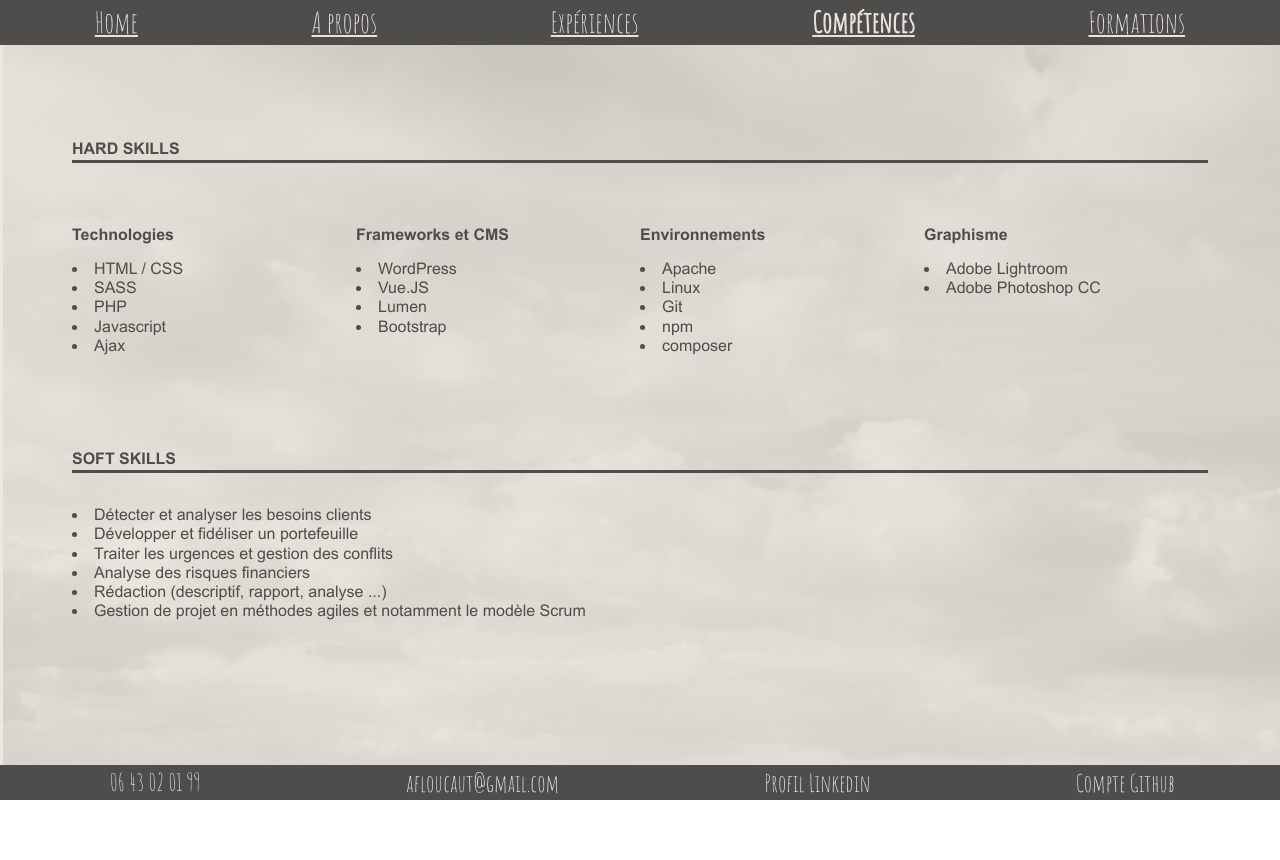
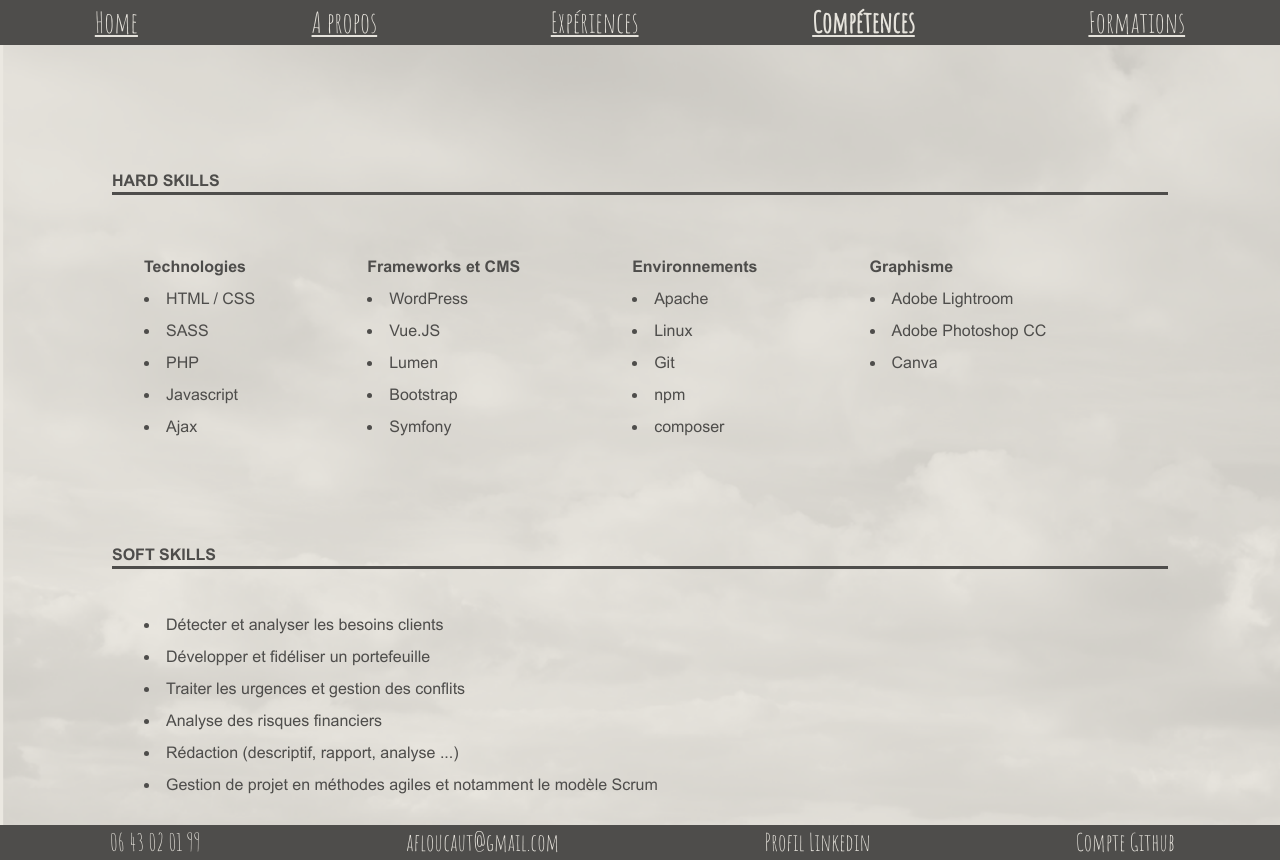
Before and after one commit to AmandineFloucaut/afloucaut, a Vue app: page /competences in a window 1280 px wide. Before the commit the page ends 800 px from the top, so only its background shows below. Built offline with nearby package versions, Linux system fonts and the light colour scheme.

Commit message:
WIP dinamization vue component

```diff
--- a/src/assets/scss/abstract/_mixins.scss
+++ b/src/assets/scss/abstract/_mixins.scss
@@ -7,7 +7,7 @@
 }
 
 @mixin screen-medium {
-    @media(min-width: 600px){
+    @media(min-width: 750px){
         @content;
     }
 }
@@ -47,17 +47,12 @@
     text-indent: 2rem;
     line-height: 1.2rem;
 
-    strong {
-      font-weight: bold;
-    }
-
-
     @content;
 }
 
 @mixin list-page {
     margin-top: 1rem;
-    line-height: 1.2rem;
+    line-height: 1rem;
     list-style: disc inside;
     @content
 }
--- a/src/components/Nav.vue
+++ b/src/components/Nav.vue
@@ -1,16 +1,39 @@
 <template>
     <div id="nav" class="nav">
-        <router-link to="/" class="nav__link"> Home </router-link>
-        <router-link to="/a-propos" class="nav__link"> A propos </router-link>
-        <router-link to="/experiences" class="nav__link"> Expériences </router-link>
-        <router-link to="/competences" class="nav__link"> Compétences </router-link>
-        <router-link to="/formations" class="nav__link"> Formations </router-link>
+        <router-link to="/" class="nav__link"> {{link_1}} </router-link>
+        <router-link to="/a-propos" class="nav__link"> {{link_2}} </router-link>
+        <router-link to="/experiences" class="nav__link"> {{link_3}} </router-link>
+        <router-link to="/competences" class="nav__link"> {{link_4}} </router-link>
+        <router-link to="/formations" class="nav__link"> {{link_5}} </router-link>
     </div>
 </template>
 
 <script>
 export default {
     name: 'Nav',
+
+    props: {
+        link_1: {
+            type: String,
+            default: 'Home'
+        },
+        link_2: {
+            type: String,
+            default: 'A propos'
+        },
+        link_3: {
+            type: String,
+            default: 'Expériences'
+        },
+        link_4: {
+            type: String,
+            default: 'Compétences'
+        },
+        link_5: {
+            type: String,
+            default: 'Formations'
+        }
+    },
 
     data(){
         homeLinkClass: 'router-link-active, router-link-exact-active';
--- a/src/main.js
+++ b/src/main.js
@@ -10,4 +10,4 @@ import 'animate.css';
 
 
 
-createApp(App).use(store).use(router).mount('#app')
+createApp(App).use(store).use(router).mount('#app');
--- a/src/store/index.js
+++ b/src/store/index.js
@@ -2,6 +2,10 @@ import { createStore } from 'vuex'
 
 export default createStore({
   state: {
+
+  },
+  getters: {
+
   },
   mutations: {
   },
--- a/src/views/Experiences.vue
+++ b/src/views/Experiences.vue
@@ -19,13 +19,9 @@
             </div>
 
             <p class="project__presentation">
-                <a href="http://ec2-54-211-13-201.compute-1.amazonaws.com/apo-Shabadabada/public/front/" target="_blank" title="Au clic, le lien s'ouvrira dans une nouvelle fenêtre.">Shabadabada</a> est un <strong> site de divertissement </strong> sur lequel les utilisateurs peuvent tester leurs connaissances musicales au travers de différents <strong>blind tests</strong>. <br>
+                Shabadabadaest un site de divertissementsur lequel les utilisateurs peuvent tester leurs connaissances musicales au travers de différentsblind tests.
                 Il a été construit par une équipe de 3 personnes. <a href="https://github.com/SolenePilliard" target="_blank" title="Au clic, le lien sera ouvert dans une nouvelle fenêtre.">Solène Pilliard</a> est à l'origine de ce projet qui a été réalisé en conditions réelles, sur une période de 3 semaines et demi en suivant la méthodologie Scrum.
             </p>
-            <p class="project__presentation">
-                Nous avons décidé de continuer à faire vivre ce site, en venant l'implémenter de nouvelles fonctionnalités et nouvelles catégories. N'hésitez donc pas à le visiter régulièrement ! <br>
-            </p>
-
 
             <ul class="project__tasks">
                 <li class="task">Réalisation des wireframes, du cahier des charges et des documents relatifs à la base de données</li>
@@ -122,6 +118,21 @@
 export default {
 
     name: 'Experiences',
+
+    data(){
+        return {
+            projects: {
+                "project_1" : {
+                    "title": "Shabadabada",
+                    "techno": "WordPress, Api Externe, PHP, POO, Composer, Vue.js, SASS, Axios, npm, parcel",
+                    "images": [
+                        "shabadabada-desktop.png",
+                       " shabadabada-mobile.png",
+                    ]
+                }
+            }
+        }
+    }
 
 }
 </script>
--- a/src/views/Skills.vue
+++ b/src/views/Skills.vue
@@ -1,74 +1,82 @@
 <template>
-
-    <section class="skills ">
+    <div class="skills">
+        <section class="skills">
 
             <h1 class="skills__title"> Hard Skills </h1>
                 <div class="skills-hard">
-            <div class="skills-hard__block">
+                    <div class="skills-hard__block" v-for="(skill, index) in hardSkills" :key="index" >
                         <div>
-                    <h2 class="skills__type"> Technologies </h2>
-                        <ul class="skills__list">
-                            <li> HTML / CSS </li>
-                            <li> SASS </li>
-                            <li> PHP </li>
-                            <li> Javascript </li>
-                            <li> Ajax </li>
-                        </ul>
-                </div>
-
-                <div>
-                    <h2 class="skills__type"> Frameworks et CMS </h2>
-                        <ul class="skills__list">
-                            <li> WordPress </li>
-                            <li> Vue.JS </li>
-                            <li> Lumen </li>
-                            <li> Bootstrap </li>
-                        </ul>
-                </div>
-            </div>
-
-            <div class="skills-hard__block">
-                <div>
-                    <h2 class="skills__type"> Environnements </h2>
-                        <ul class="skills__list">
-                            <li> Apache </li>
-                            <li> Linux </li>
-                            <li> Git </li>
-                            <li> npm </li>
-                            <li> composer </li>
-                        </ul>
-                </div>
-                <div>
-                    <h2 class="skills__type"> Graphisme </h2>
-                        <ul class="skills__list">
-                            <li> Adobe Lightroom </li>
-                            <li> Adobe Photoshop CC </li>
+                            <h2 class="skills__type"> {{index}} </h2>
+                            <ul class="skills__list" v-for="(skill, name) in hardSkills[index]" :key="name" >
+                                <li> {{skill}} </li>
                             </ul>
                         </div>
                     </div>
                 </div>
         </section>
 
-    <section class="skills skills-soft">
+        <section class="skills">
 
             <h1 class="skills__title"> Soft Skills </h1>
-
-        <ul class="skills__list">
-            <li> Détecter et analyser les besoins clients </li>
-            <li> Développer et fidéliser un portefeuille </li>
-            <li> Traiter les urgences et gestion des conflits </li>
-            <li> Analyse des risques financiers </li>
-            <li> Rédaction (descriptif, rapport, analyse ...) </li>
-            <li> Gestion de projet en méthodes agiles et notamment le modèle Scrum </li>
+                <div class="skills-soft">
+                    <div class="skills-soft__block"  >
+                        <div>
+                            <ul class="skills__list" v-for="(skill, index) in softSkills" :key="index">
+                                <li> {{skill}} </li>
                             </ul>
-
+                        </div>
+                    </div>
+                </div>
         </section>
+    </div>
 
 </template>
 
 <script>
 export default {
-    name: 'Skills'
+    name: 'Skills',
+
+    data(){
+        return {
+            hardSkills: {
+                "Technologies": [
+                    "HTML / CSS",
+                    "SASS",
+                    "PHP",
+                    "Javascript",
+                    "Ajax"
+                ],
+                "Frameworks et CMS" :[
+                    "WordPress",
+                    "Vue.JS",
+                    "Lumen",
+                    "Bootstrap",
+                    "Symfony",
+                ],
+                  "Environnements": [
+                    "Apache",
+                    "Linux",
+                    "Git",
+                    "npm",
+                    "composer"
+                ],
+                "Graphisme" :[
+                    "Adobe Lightroom",
+                    "Adobe Photoshop CC",
+                    "Canva",
+                ]
+            },
+
+            softSkills: [
+                "Détecter et analyser les besoins clients",
+                "Développer et fidéliser un portefeuille",
+                "Traiter les urgences et gestion des conflits",
+                "Analyse des risques financiers",
+                "Rédaction (descriptif, rapport, analyse ...)",
+                "Gestion de projet en méthodes agiles et notamment le modèle Scrum",
+            ],
+        }
+    }
 }
 </script>
 
@@ -83,14 +91,19 @@ export default {
         @include title-page;
     }
 
+    &-hard {
+        display: flex;
+        flex-wrap: wrap;
+    }
+
+    &-hard__block,
+    &-soft__block {
+        display: flex;
+        margin: 2rem 2rem;
+    }
+
     &-hard__block {
-        display: flex;
-        justify-content: space-around;
-        margin-top: 2rem;
-
-        &>div {
-            width: 50%;
-        }
+        justify-content: space-between;
     }
 
     &__type {
@@ -102,21 +115,28 @@ export default {
     }
 }
 
+@include screen-medium {
+    .skills {
+        margin: 3rem;
+    }
+}
+
 @include screen-large {
 
     .skills {
-
-        margin: 3rem;
-
         &-hard {
-            display: flex;
-            justify-content: center;
-
-            &__block {
-                width: 70%;
+            flex-wrap: nowrap;
+            &>div {
+                margin-right: 5rem;
+            }
         }
     }
 }
 
+@include screen-extra-large  {
+
+    .skills {
+        margin: 2rem;
+    }
 }
 </style>
```
Also changed, not shown: src/views/About.vue (+39 -24 lines), src/views/Trainings.vue (+66 -28 lines). Lines whose indentation alone changed are shown as unchanged.
